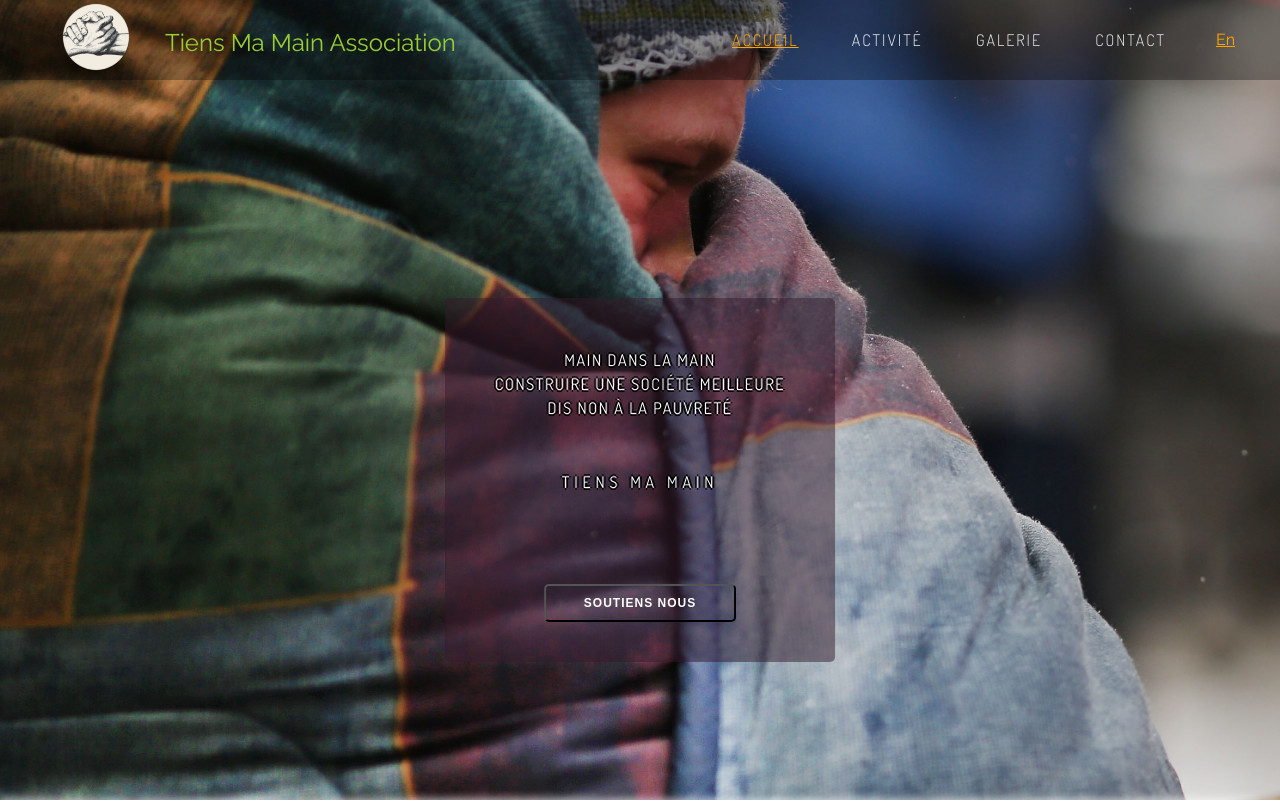
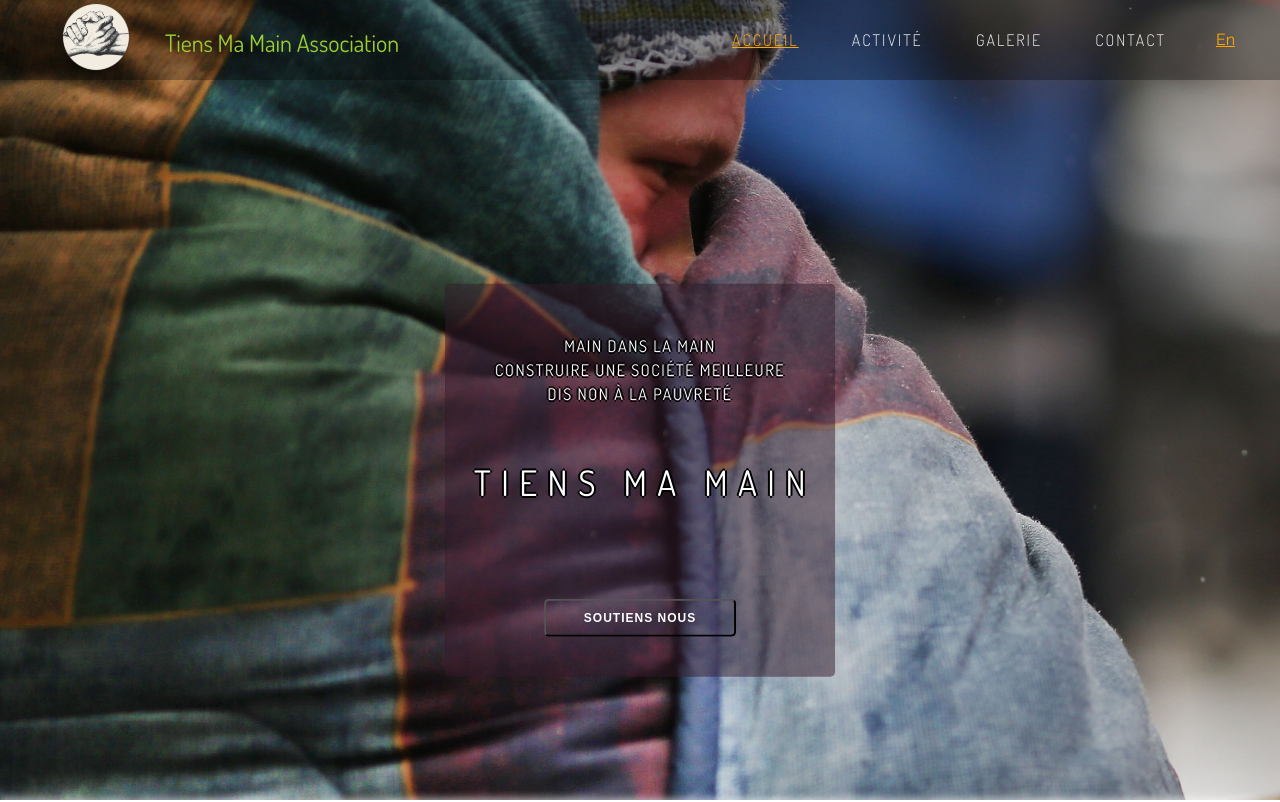
Before and after one commit to FawadSattari/Website, a plain HTML site: page index.html in a window 1280 px wide. Shown: the top 802 px of the page. Drawn offline with Linux system fonts and the light colour scheme.

Commit message:
Changes in Header-Content h1

```diff
--- a/css/style.css
+++ b/css/style.css
@@ -84,6 +84,7 @@ header{
   color:yellowgreen;
   *font-weight: bold;
   font-size: 1.5em;
+  font-family: Dosis,sans-serif;
 }
 .menu_list{
   width: 80%;
@@ -141,7 +142,9 @@ header{
 
 .header_content h1{
   margin-bottom: 50px;
+  margin-left: 10px;
   letter-spacing: 0.3em;
+  font-size: 35px;
 }
 
 .header_content button{
```
